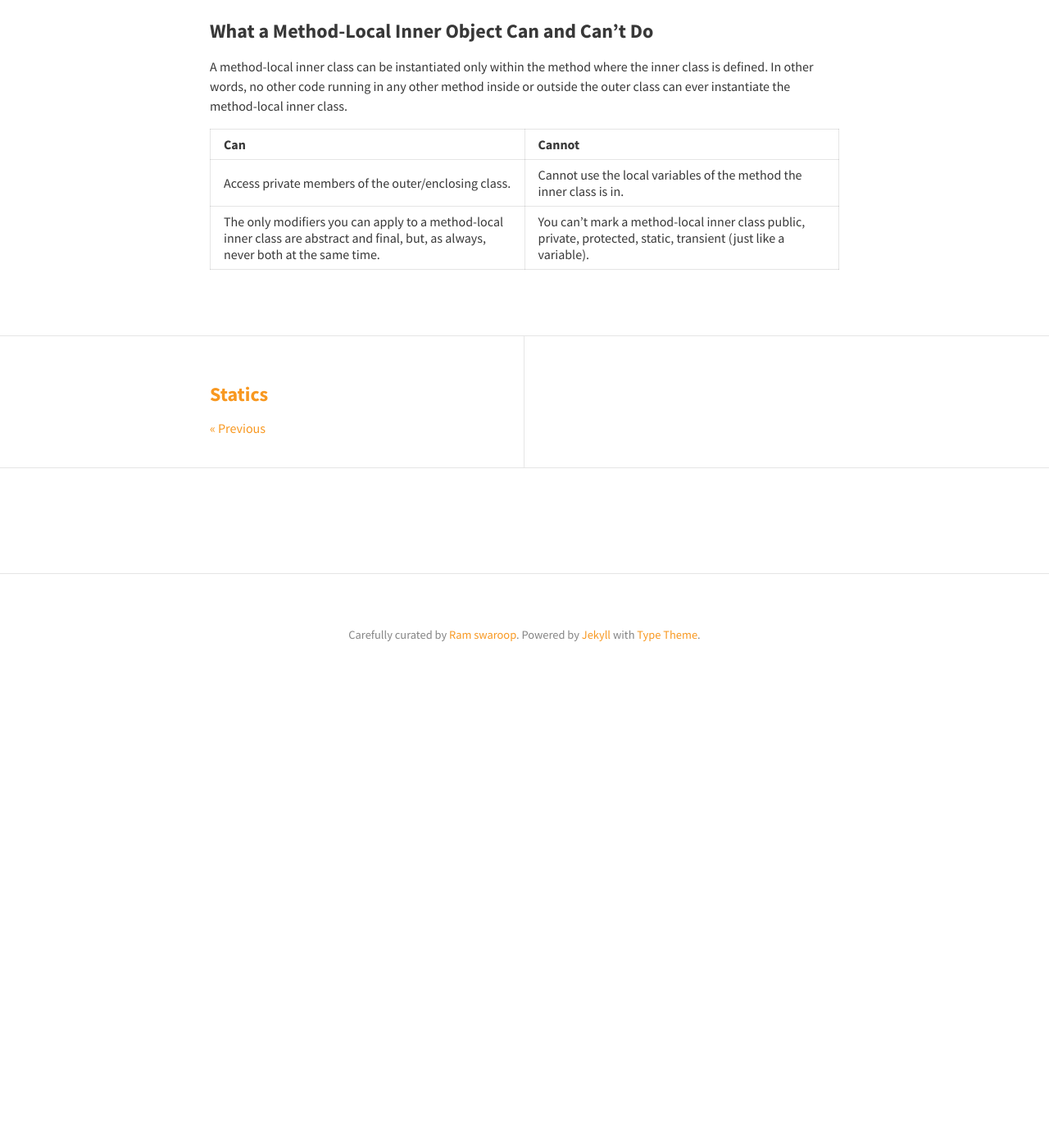
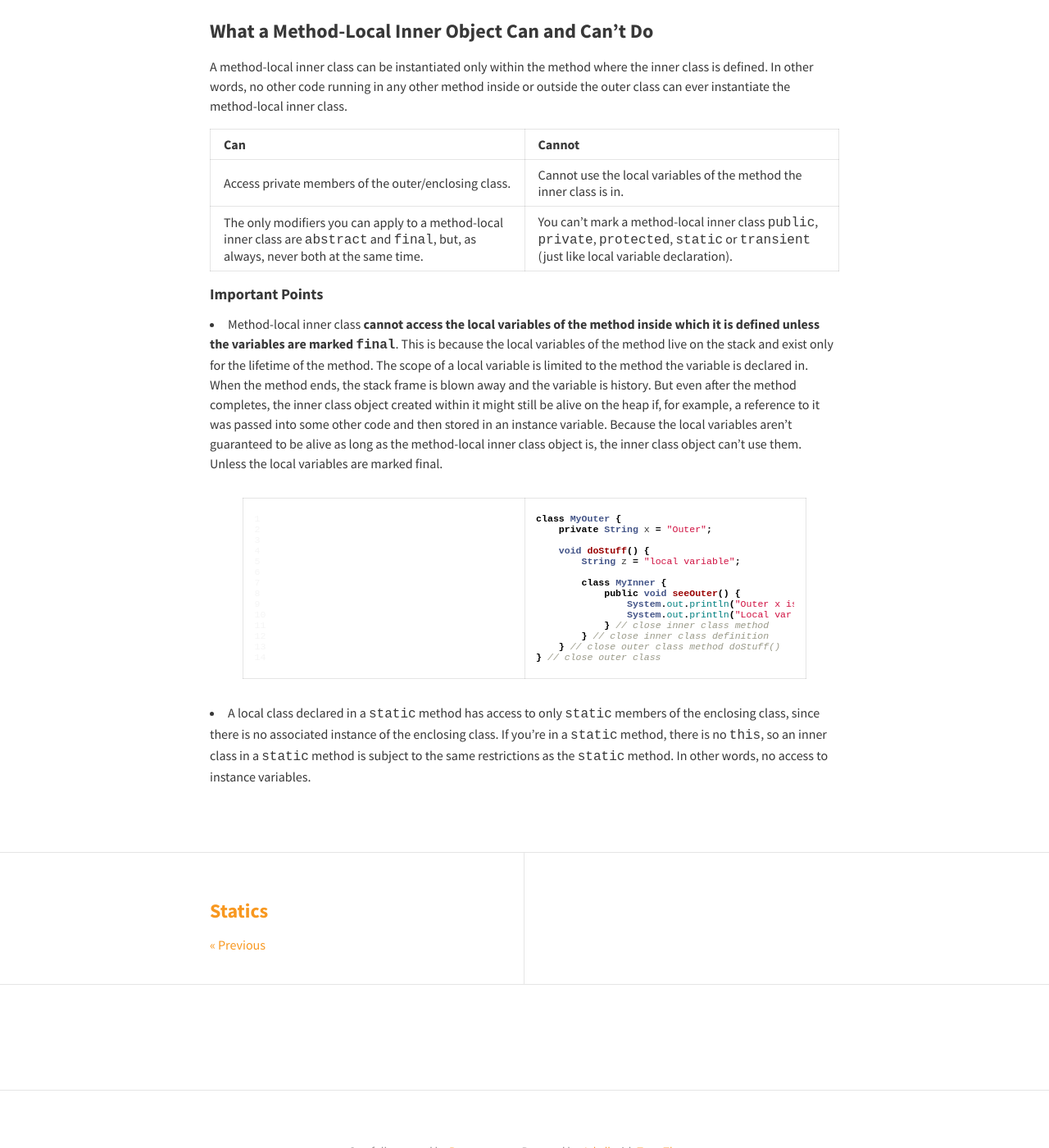
Before and after one commit to rampatra/JavaNotes, a Jekyll site: the page built from _posts/2015-08-20-nested-classes.md, in a window 1280 px wide and 1400 px high, scrolled down 4428 px. Shown: the whole window at 82% size. Built offline with Jekyll 4.4.1, drawn with Linux system fonts in a browser that asks for light colours; nearby versions of some CDN libraries; comment, search, counter and statistics services are not loaded; before the commit the page ends 5278 px from its top, so only the background shows below that.

Commit message:
added content

```diff
--- a/_posts/2015-08-20-nested-classes.md
+++ b/_posts/2015-08-20-nested-classes.md
@@ -245,4 +245,36 @@ inner class.
 Can             |Cannot
 ----------------|----------------
 Access private members of the outer/enclosing class. | Cannot use the local variables of the method the inner class is in.
-The only modifiers you can apply to a method-local inner class are abstract and final, but, as always, never both at the same time. | You can't mark a method-local inner class public, private, protected, static, transient (just like a variable).
+The only modifiers you can apply to a method-local inner class are `abstract` and `final`, but, as always, never both at the same time. | You can't mark a method-local inner class `public`, `private`, `protected`, `static` or `transient` (just like local variable declaration).
+
+#### Important Points
+
+* Method-local inner class __cannot access the local variables of the method inside which it is defined unless the
+variables are marked `final`__. This is because the local variables of the method live on the stack and exist only
+for the lifetime of the method. The scope of a local variable is limited to the method the variable is declared in.
+When the method ends, the stack frame is blown away and the variable is history. But even after the method completes, the
+inner class object created within it might still be alive on the heap if, for example, a reference to it was passed
+into some other code and then stored in an instance variable. Because the local variables aren't guaranteed to be alive
+as long as the method-local inner class object is, the inner class object can't use them. Unless the local variables
+are marked final.
+
+{% highlight java linenos %}
+class MyOuter {
+    private String x = "Outer";
+
+    void doStuff() {
+        String z = "local variable";
+
+        class MyInner {
+            public void seeOuter() {
+                System.out.println("Outer x is " + x);
+                System.out.println("Local var z is " + z); // won't compile, making 'z' final will solve the problem
+            } // close inner class method
+        } // close inner class definition
+    } // close outer class method doStuff()
+} // close outer class
+{% endhighlight %}
+
+* A local class declared in a `static` method has access to only `static` members of the enclosing class, since there is no
+associated instance of the enclosing class. If you're in a `static` method, there is no `this`, so an inner class in a
+`static` method is subject to the same restrictions as the `static` method. In other words, no access to instance variables.
```
